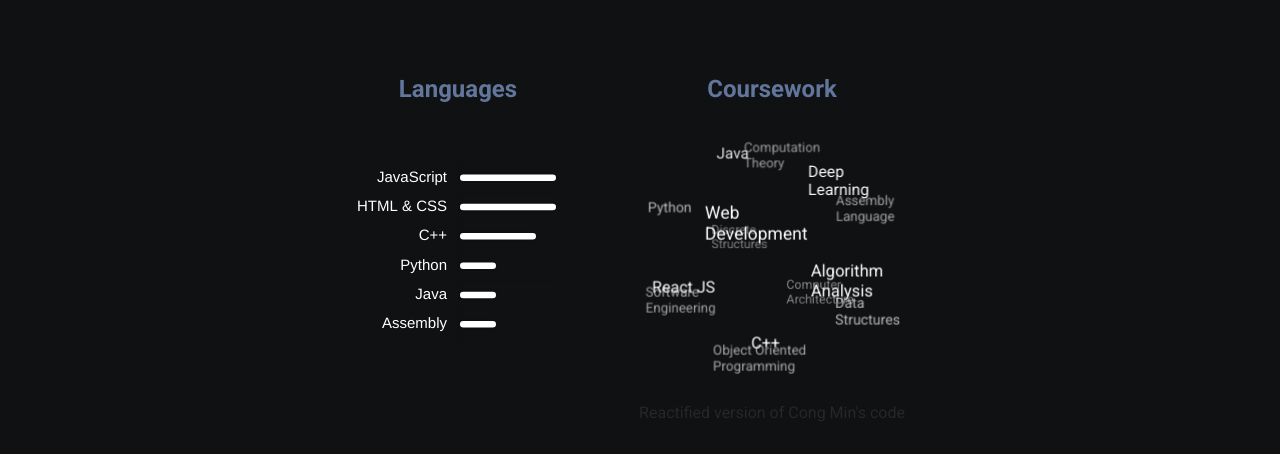
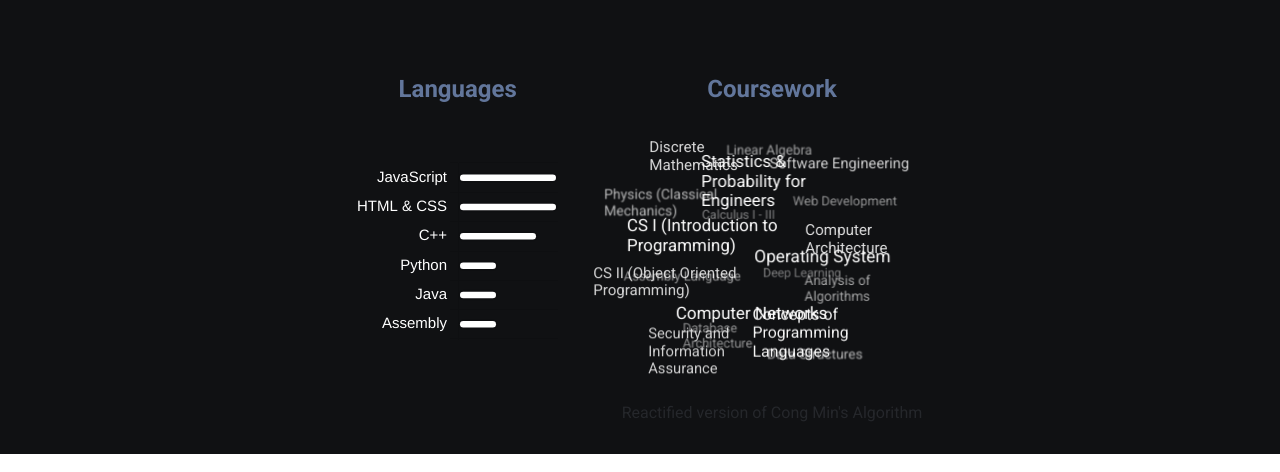
Before and after one commit to irtizaaah/personal-website-depreciated, a React (Create React App) app in the folder my-app/: page / in a window 1280 px wide. Shown: the part 820-1292 px from the top of the page. Built offline with nearby package versions, Linux system fonts and the light colour scheme.

Commit message:
Updated content

```diff
--- a/my-app/src/components/skills/skills.js
+++ b/my-app/src/components/skills/skills.js
@@ -18,7 +18,7 @@ function Skills() {
         <div className="visuals-sphere_container">
           <h2 className="sphere_container-heading">Coursework</h2>
           <WordSphere />
-          <a className = "sphere_container-credits" href="https://github.com/cong-min">Reactified version of Cong Min's code</a>
+          <a className = "sphere_container-credits" href="https://github.com/cong-min">Reactified version of Cong Min's Algorithm</a>
         </div>
       </div>
     </div>
--- a/my-app/src/components/skills/word-sphere/word-sphere.js
+++ b/my-app/src/components/skills/word-sphere/word-sphere.js
@@ -3,13 +3,26 @@ import TagCloud from './tag-cloud.js';
 import React, { useState, useEffect } from 'react';
 
 function WordSphere() {
-  const [tags, setTags] = useState(['Data\nStructures', 'Algorithm\nAnalysis',
-                                    'C++', 'Object Oriented\nProgramming', 'Computer\nArchitecture',
-                                    'Assembly\nLanguage', 'Deep\nLearning','Web\nDevelopment','React JS',
-                                    'Software\nEngineering', 'Discrete\nStructures', 'Computation\nTheory',
-                                    'Java', 'Python'
+  const [tags, setTags] = useState(["Concepts of Programming Languages",
+                                    "Data Structures",
+                                    "Analysis of Algorithms",
+                                    "Computer Architecture",
+                                    "Operating System",
+                                    "Computer Networks",
+                                    "Security and Information Assurance",
+                                    "Database Architecture",
+                                    "Deep Learning",
+                                    "Web Development",
+                                    "Software Engineering",
+                                    "Statistics & Probability for Engineers",
+                                    "CS I (Introduction to Programming)",
+                                    "CS II (Object Oriented Programming)",
+                                    "Assembly Language",
+                                    "Calculus I - III",
+                                    "Linear Algebra",
+                                    "Discrete Mathematics",
+                                    "Physics (Classical Mechanics)"
                                   ]);
-
   useEffect(() => {
     var tagCloud = TagCloud('.word_sphere-content', tags,{
       radius: 150, // radius in px
```
